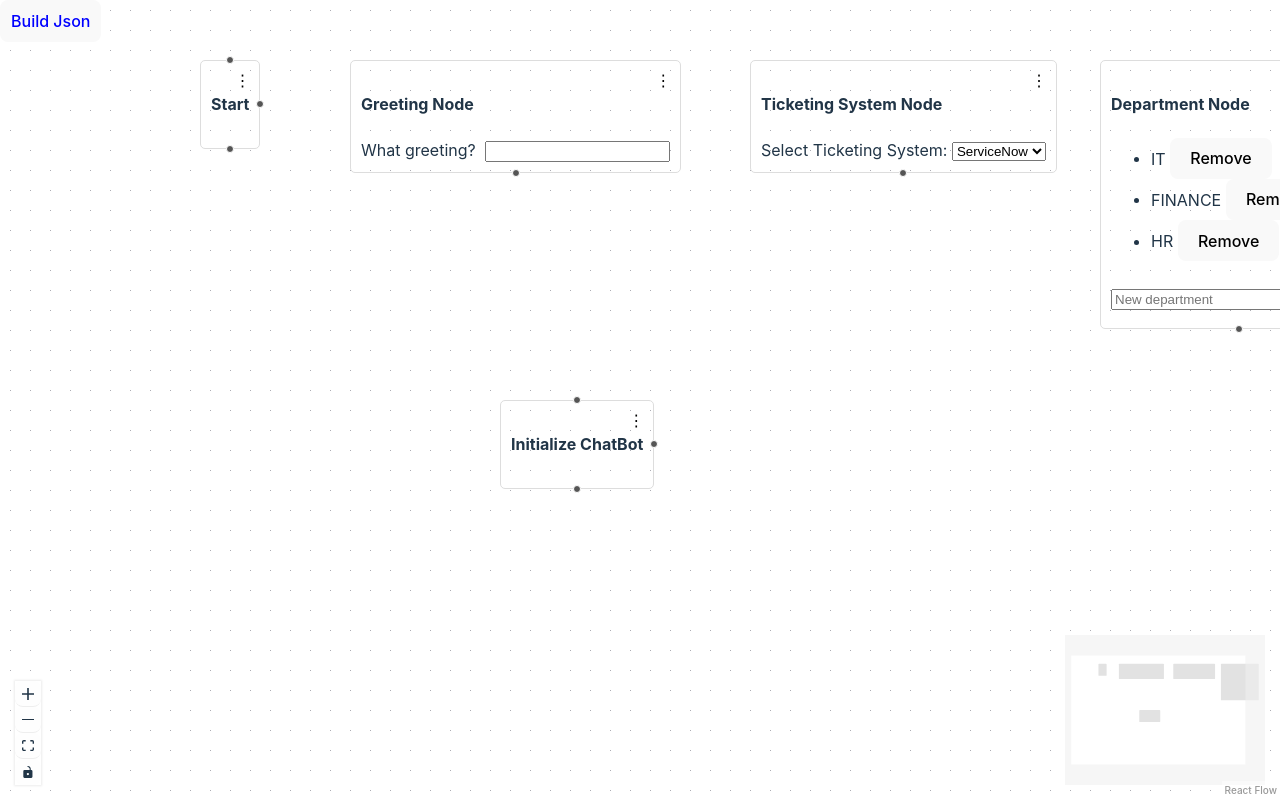
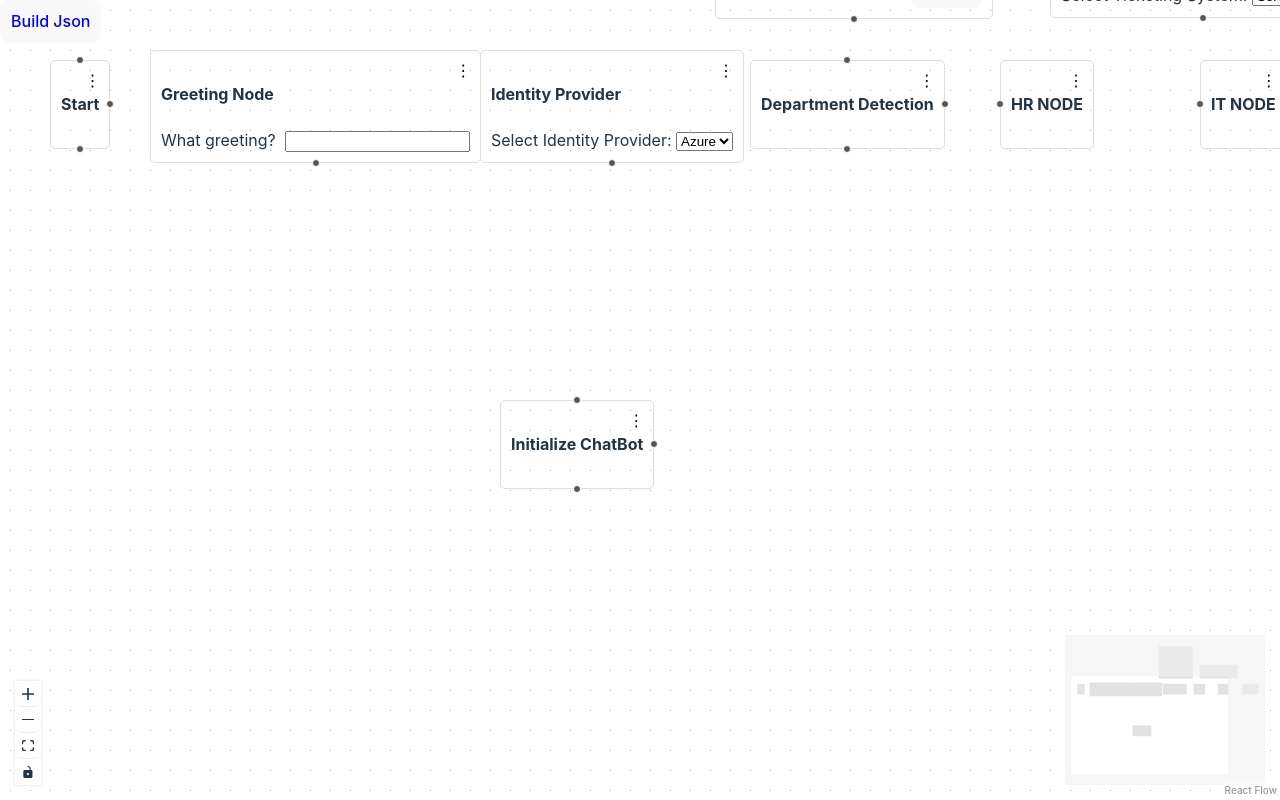
Before and after one commit to BhuvanNetAnalytiks/ChatBot_ReactFlow, a React (Vite) app: page / in a window 1280 px wide. Built offline with nearby package versions, Linux system fonts and the light colour scheme.

Commit message:
Added many departments

```diff
--- a/src/assets/nodes/combinedFlow.jsx
+++ b/src/assets/nodes/combinedFlow.jsx
@@ -6,17 +6,26 @@ import GreetingNode from './greetingNode';
 import DepartmentSelector from './departmentSelector';
 import TicketingNode from './ticketingNode';
 import ChatbotNode from './chatInitiation';
+import IdentityProvider from './identityProvider';
 import StartNode  from './start';
+import hrNode from './hrNode';
+import ItNode from './itNode';
+import financeNode from './financeNode';
+import DepartmentDetection from './departmentDetection'
 import greetingJson from '../../data/greetingNode.json';
 import departmentJson from '../../data/departmentSelection.json';
 import serviceNowCreateJson from '../../data/createServiceNow.json';
 import serviceNowViewJson from '../../data/viewServiceNow.json';
-import chatbotJson from '../../data/chatBot.json'
+import chatbotJson from '../../data/chatBot.json';
 import jiraCreateJson from '../../data/createJira.json';
 import jiraViewJson from '../../data/viewJira.json';
 import zendeskCreateJson from '../../data/createZendesk.json';
 import zendeskViewJson from '../../data/viewZendesk.json';
-import StartNodeJson from '../../data/StartNode.json'
+import StartNodeJson from '../../data/StartNode.json';
+import departmentDetectionJson from '../../data/departmentDetection.json';
+import IdentityProviderJson from '../../data/identityProvider.json'; //Azure
+import GetDetAzure from '../../data/getDetails.json'; //Azure
+import Financenode from './financeNode';
 
 const CombinedFlow = () => {
     const [nodes, setNodes, onNodesChange] = useNodesState([]);
@@ -96,7 +105,7 @@ const CombinedFlow = () => {
             {
                 id: 'greeting-1',
                 type: 'greetingNode',
-                position: { x: 350, y: 60 },
+                position: { x: 150, y: 50 },
                 data: {
                     greeting: '',
                     id: 'greeting-1', // Add id to data
@@ -114,7 +123,7 @@ const CombinedFlow = () => {
             {
                 id: 'department-1',
                 type: 'departmentNode',
-                position: { x: 1100, y: 60 },
+                position: { x: 715, y: -250 },
                 data: {
                     departments: ['IT', 'FINANCE', 'HR'],
                     newDepartment: '',
@@ -168,7 +177,7 @@ const CombinedFlow = () => {
             {
                 id: 'ticketing-1',
                 type: 'ticketingNode',
-                position: { x: 750, y: 60 },
+                position: { x: 1050, y: -95 },
                 data: {
                     selected: 'ServiceNow',
                     id: 'ticketing-1', // Add id to data
@@ -195,12 +204,66 @@ const CombinedFlow = () => {
             {
                 id: 'startnode-1',
                 type: 'startNode',
-                position: { x: 200, y:60},
+                position: { x: 50, y:60},
                 data: {
                     id: 'startnode-1',
                     onOptions: handleNodeOptions,
                 }
 
+            },
+            {
+                id: 'departmentdetectionnode-1',
+                type: 'departmentDetection',
+                position: { x:750, y:60},
+                data:{
+                    id: 'departmentdetectionnode-1',
+                    onOptions: handleNodeOptions,
+                }
+            },
+            {
+                id: 'authenticationnode-1',
+                type: 'authenticationNode',
+                position: { x:480, y:50},
+                data:{
+                    selected: 'Azure',
+                    id: 'authenticatiobnode-1',
+                    onOptions: handleNodeOptions,
+                    onChange: (value) =>
+                        setNodes((nds) =>
+                            nds.map((node) =>
+                                node.id === 'authenticationnode-1'
+                                    ? { ...node, data: { ...node.data, selected: value } }
+                                    : node
+                            )
+                        ),
+                }
+            },
+            {
+                id: 'hrnode-1',
+                type: 'HrNode',
+                position: { x:1000, y:60},
+                data: {
+                    id: 'hrnode-1',
+                    onOptions: handleNodeOptions,
+                }
+            },
+            {
+                id: 'itnode-1',
+                type: 'Itnode',
+                position: { x:1200, y:60},
+                data: {
+                    id: 'itnode-1',
+                    onOptions: handleNodeOptions,
+                }
+            },
+            {
+                id: 'financenode-1',
+                type: 'Financenode',
+                position: { x:1400, y:60},
+                data: {
+                    id: 'financenode-1',
+                    onOptions: handleNodeOptions,
+                }
             }
         ]);
     }, [setNodes, handleNodeOptions]); // Add handleNodeOptions to dependency array
@@ -215,7 +278,12 @@ const CombinedFlow = () => {
         departmentNode: DepartmentSelector,
         ticketingNode: TicketingNode,
         chatbotNode: ChatbotNode,
+        departmentDetection: DepartmentDetection,
+        authenticationNode: IdentityProvider,
         startNode: StartNode,
+        HrNode: hrNode,
+        Itnode: ItNode,
+        Financenode : financeNode,
     };
 
     // Combined save function: Map each node type to its JSON template and merge them
@@ -267,8 +335,28 @@ const CombinedFlow = () => {
                     ...StartNodeJson.steps[0],
                     parameters: [],
                 };
+            },
+            departmentDetection: (node) => {
+                return{
+                    ...departmentDetectionJson.steps[0],
+                    parameters: [],
+                }
+            },
+            authenticationNode: (node) => {
+                return{
+                    create: IdentityProviderJson.steps[0],
+                    view: GetDetAzure.steps[0]
+                }
+            },
+            HrNode: (node) =>{
+                return null;
+            },
+            Itnode: (node) =>{
+                return null;
+            },
+            Financenode: (node) =>{
+                return null;
             }
-
         };
 
         // Build an array of step objects for each node that has a mapping.
--- /dev/null
+++ b/src/assets/nodes/departmentDetection.jsx
@@ -0,0 +1,28 @@
+import React from 'react';
+import { Handle, Position } from '@xyflow/react';
+import NodeOptions from "./NodeOptions";
+const DepartmentDetection = ({ data }) => {
+    return (
+        <div style={{ padding: 10, border: '1px solid #ddd', borderRadius: 5 }}>
+            <h4>Department Detection</h4>
+            <NodeOptions id={data.id} onOptions={data.onOptions} />
+            <Handle
+                type="target" // This handle is for incoming connections
+                position={Position.Top} // Position the handle at the top of the node
+                style={{ background: '#555' }} // Customize the handle style
+            />
+            <Handle
+                type="target" // This handle is for incoming connections
+                position={Position.Right} // Position the handle at the top of the node
+                style={{ background: '#555' }} // Customize the handle style
+            />
+            <Handle
+                type="target" // This handle is for incoming connections
+                position={Position.Bottom} // Position the handle at the top of the node
+                style={{ background: '#555' }} // Customize the handle style
+            />
+        </div>
+    );
+};
+
+export default DepartmentDetection;
--- /dev/null
+++ b/src/assets/nodes/financeNode.jsx
@@ -0,0 +1,19 @@
+import React from 'react';
+import { Handle, Position } from '@xyflow/react';
+import NodeOptions from "./NodeOptions";
+const Financenode = ({ data }) => {
+    return (
+        <div style={{ padding: 10, border: '1px solid #ddd', borderRadius: 5 }}>
+            <h4>Finance NODE</h4>
+            <NodeOptions id={data.id} onOptions={data.onOptions} />
+            <Handle
+                type="target" // This handle is for incoming connections
+                position={Position.Left} // Position the handle at the top of the node
+                style={{ background: '#555' }} // Customize the handle style
+            />
+
+        </div>
+    );
+};
+
+export default Financenode;
--- /dev/null
+++ b/src/assets/nodes/hrNode.jsx
@@ -0,0 +1,19 @@
+import React from 'react';
+import { Handle, Position } from '@xyflow/react';
+import NodeOptions from "./NodeOptions";
+const HRnode = ({ data }) => {
+    return (
+        <div style={{ padding: 10, border: '1px solid #ddd', borderRadius: 5 }}>
+            <h4>HR NODE</h4>
+            <NodeOptions id={data.id} onOptions={data.onOptions} />
+            <Handle
+                type="target" // This handle is for incoming connections
+                position={Position.Left} // Position the handle at the top of the node
+                style={{ background: '#555' }} // Customize the handle style
+            />
+
+        </div>
+    );
+};
+
+export default HRnode;
--- /dev/null
+++ b/src/assets/nodes/identityProvider.jsx
@@ -0,0 +1,32 @@
+import React from 'react';
+import { Handle, Position } from '@xyflow/react';
+import NodeOptions from "./NodeOptions";
+const IdentityProvider = ({ data }) => {
+  // data.selected holds the current selection.
+  // data.onChange is called when the user selects a different ticketing system.
+  const handleChange = (e) => {
+    if (data.onChange) {
+      data.onChange(e.target.value);
+    }
+  };
+
+  return (
+    <div style={{ padding: 10, border: '1px solid #ddd', borderRadius: 5 }}>
+      <h4>Identity Provider</h4>
+      <label>
+        Select Identity Provider:{' '}
+        <select value={data.selected || 'Azure'} onChange={handleChange}>
+          <option value="Azure">Azure</option>
+        </select>
+      </label>
+      <NodeOptions id={data.id} onOptions={data.onOptions} />
+      <Handle
+        type="source" // This handle is for incoming connections
+        position={Position.Bottom} // Position the handle at the top of the node
+        style={{ background: '#555' }} // Customize the handle style
+      />
+    </div>
+  );
+};
+
+export default IdentityProvider;
--- /dev/null
+++ b/src/assets/nodes/itNode.jsx
@@ -0,0 +1,19 @@
+import React from 'react';
+import { Handle, Position } from '@xyflow/react';
+import NodeOptions from "./NodeOptions";
+const Itnode = ({ data }) => {
+    return (
+        <div style={{ padding: 10, border: '1px solid #ddd', borderRadius: 5 }}>
+            <h4>IT NODE</h4>
+            <NodeOptions id={data.id} onOptions={data.onOptions} />
+            <Handle
+                type="target" // This handle is for incoming connections
+                position={Position.Left} // Position the handle at the top of the node
+                style={{ background: '#555' }} // Customize the handle style
+            />
+
+        </div>
+    );
+};
+
+export default Itnode;
--- /dev/null
+++ b/src/data/departmentDetection.json
@@ -0,0 +1,11 @@
+{
+    "steps": [
+        {
+            "function": "handle_chatbot",
+            "module": "main_library.chatbot",
+            "endpoint": "/chatbot",
+            "methods": ["POST"],
+            "parameters": []
+        }
+    ]
+}
--- /dev/null
+++ b/src/data/getDetails.json
@@ -0,0 +1,24 @@
+{
+    "steps": [
+        {
+            "function": "handle_callback",
+            "module": "main_library.microsoft_auth_graph_api",
+            "endpoint": "/getAToken",
+            "methods": ["GET"],
+            "parameters":[
+              {
+                "name": "code",
+                "type": "query"
+              },
+              {
+                "name": "error",
+                "type": "query"
+              },
+              {
+                "name": "error_description",
+                "type": "query"
+              }
+            ]
+          }
+    ]
+}
--- /dev/null
+++ b/src/data/identityProvider.json
@@ -0,0 +1,12 @@
+{
+    "steps": [
+        {
+            "function": "get_auth_url_microsoft",
+            "module": "main_library.microsoft_auth_graph_api",
+            "endpoint": "/microsoft/login",
+            "methods": ["GET"],
+            "parameters": [],
+            "response_type": "redirect"
+          }
+    ]
+}
```
